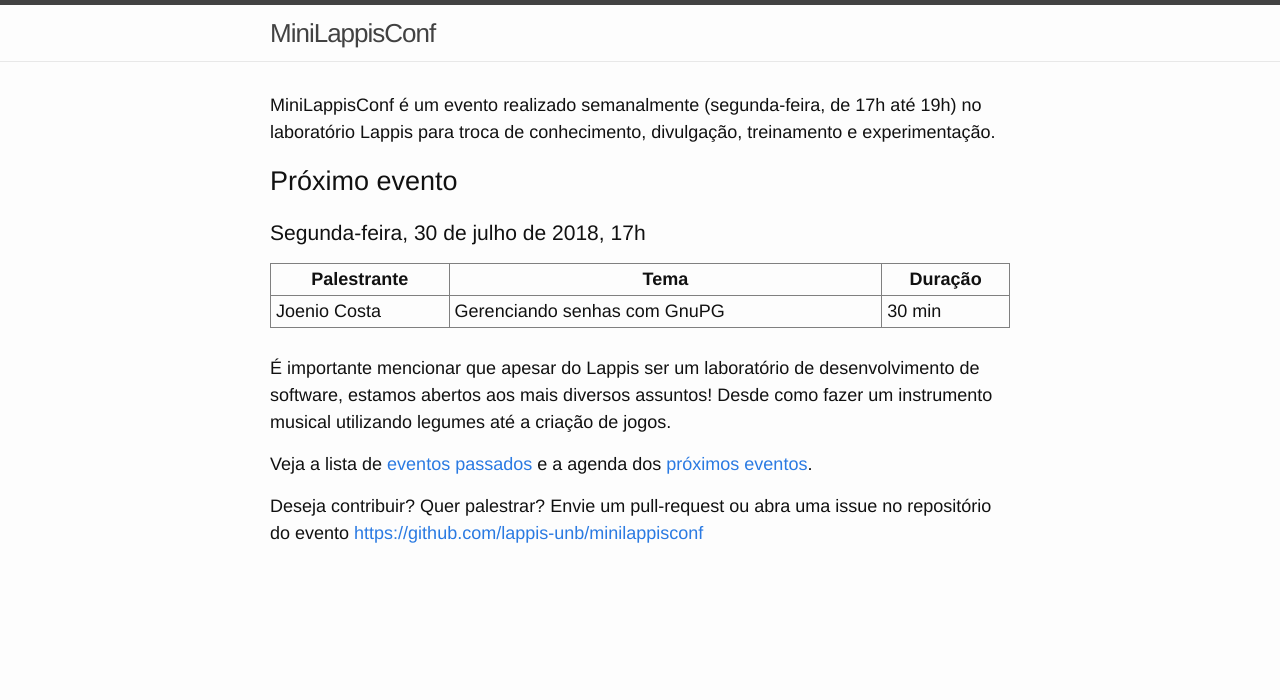
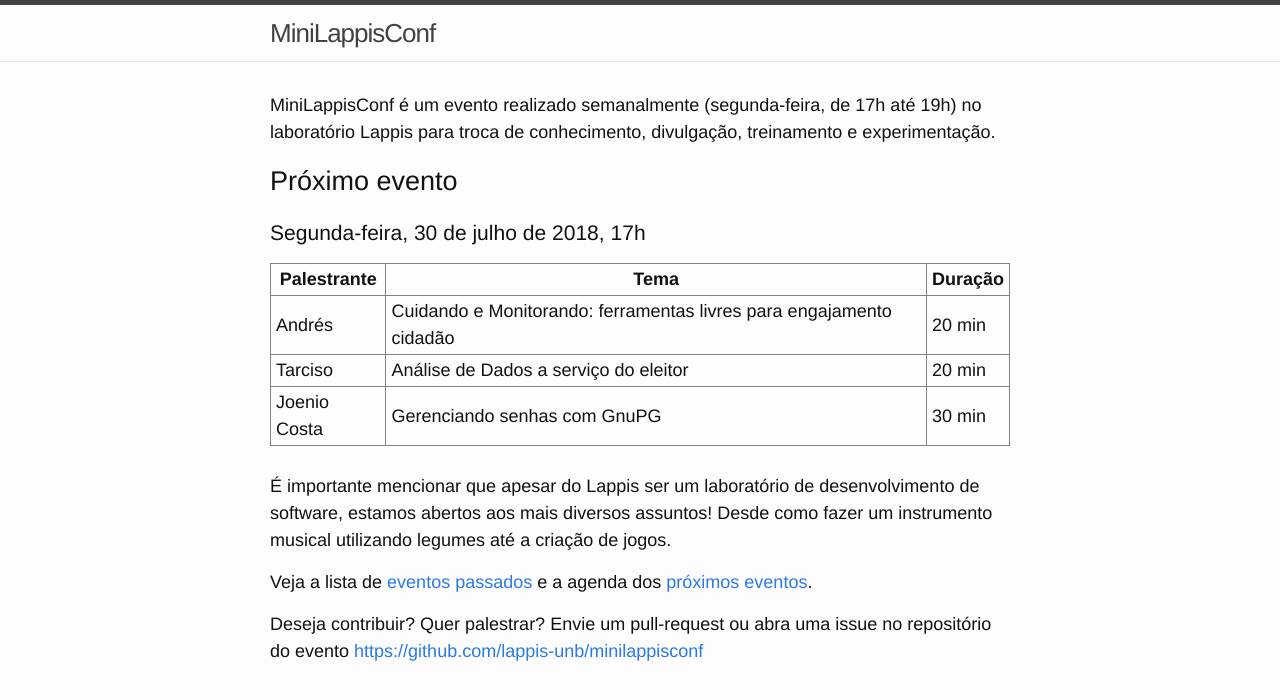
Before and after one commit to lappis-unb/MiniLappisConf, a Jekyll site: the page built from index.md, in a window 1280 px wide. Shown: the top 700 px of the page. Built offline with Jekyll 4.4.1, drawn with Linux system fonts in a browser that asks for light colours.

Commit message:
Adicionando convidados na programacao do dia 30 de julho 2018

```diff
--- a/index.md
+++ b/index.md
@@ -10,9 +10,11 @@ e experimentação.
 
 ### Segunda-feira, 30 de julho de 2018, 17h
 
-| Palestrante     | Tema                                    | Duração |
-| --------------- | --------------------------------------- | ------- |
-| Joenio Costa    | Gerenciando senhas com GnuPG            | 30 min  |
+| Palestrante     | Tema                                                                | Duração |
+| --------------- | ------------------------------------------------------------------- | ------- |
+| Andrés          | Cuidando e Monitorando: ferramentas livres para engajamento cidadão | 20 min  |
+| Tarciso         | Análise de Dados a serviço do eleitor                               | 20 min  |
+| Joenio Costa    | Gerenciando senhas com GnuPG                                        | 30 min  |
 
 <br/>
 É importante mencionar que apesar do Lappis ser um laboratório de
```
